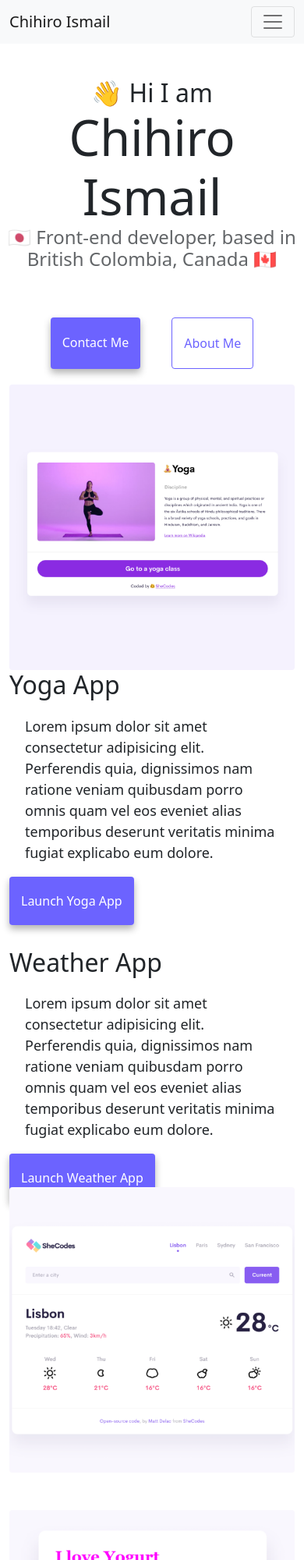
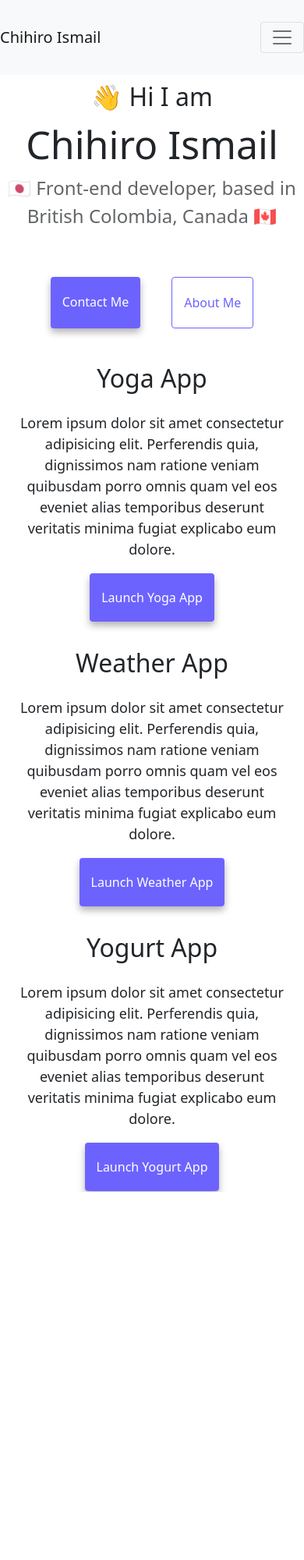
Before and after one commit to Chihiro-001/Portfolio-responsive-practice, a plain HTML site: page index.html in a window 390 px wide. Shown: the top 2000 px of the page at 78% size. After the commit the page ends 1528 px from the top, so only its background shows below. Drawn offline with nearby package versions, Linux system fonts and the light colour scheme.

Commit message:
Made responsive to small devices

```diff
--- a/index.html
+++ b/index.html
@@ -76,7 +76,11 @@
     <div class="container">
       <div class="row">
         <div class="col-sm-6">
-          <img src="images/yoga.png" alt="yoga app" class="img-fluid rounded" />
+          <img
+            src="images/yoga.png"
+            alt="yoga app"
+            class="img-fluid rounded d-none d-sm-block"
+          />
         </div>
         <div class="col-sm-6">
           <h2>Yoga App</h2>
@@ -104,7 +108,7 @@
           <img
             src="images/weather.png"
             alt="weather app"
-            class="img-fluid rounded"
+            class="img-fluid rounded d-none d-sm-block"
           />
         </div>
       </div>
@@ -113,7 +117,7 @@
           <img
             src="images/yogurt.png"
             alt="yogurt app"
-            class="img-fluid rounded"
+            class="img-fluid rounded d-none d-sm-block"
           />
         </div>
         <div class="col-sm-6">
--- a/src/style.css
+++ b/src/style.css
@@ -90,10 +90,20 @@
   text-decoration: none;
 }
 @media (max-width: 576px) {
+  h1,
+  h2,
+  h3,
+  p {
+    line-height: 1.5;
+  }
   h1 {
-    font-size: 63px;
+    font-size: 50px;
   }
   h2 {
     font-size: 32px;
   }
+  .container {
+    text-align: center;
+    padding: 20px 0;
+  }
 }
```
